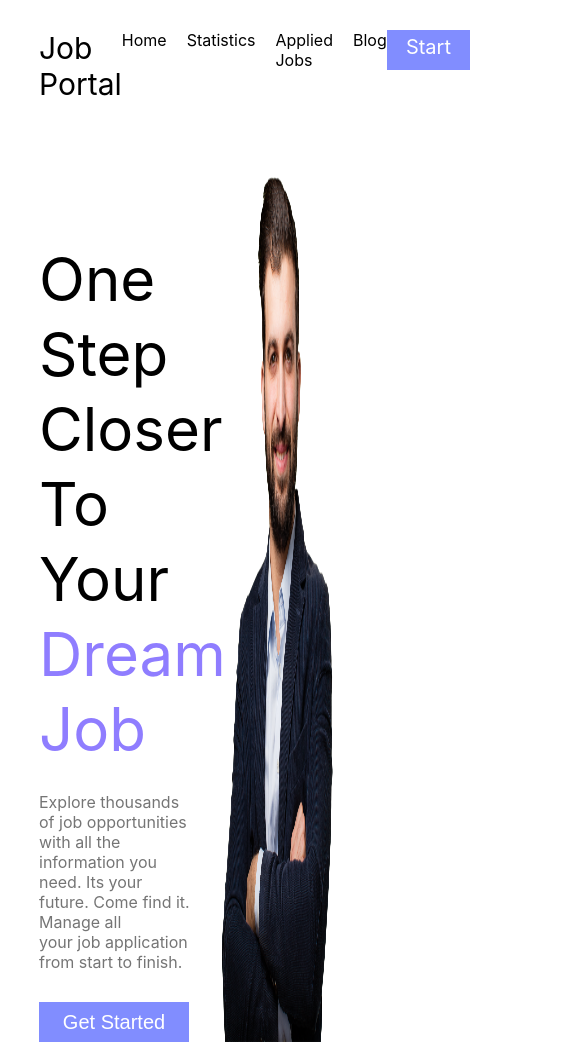
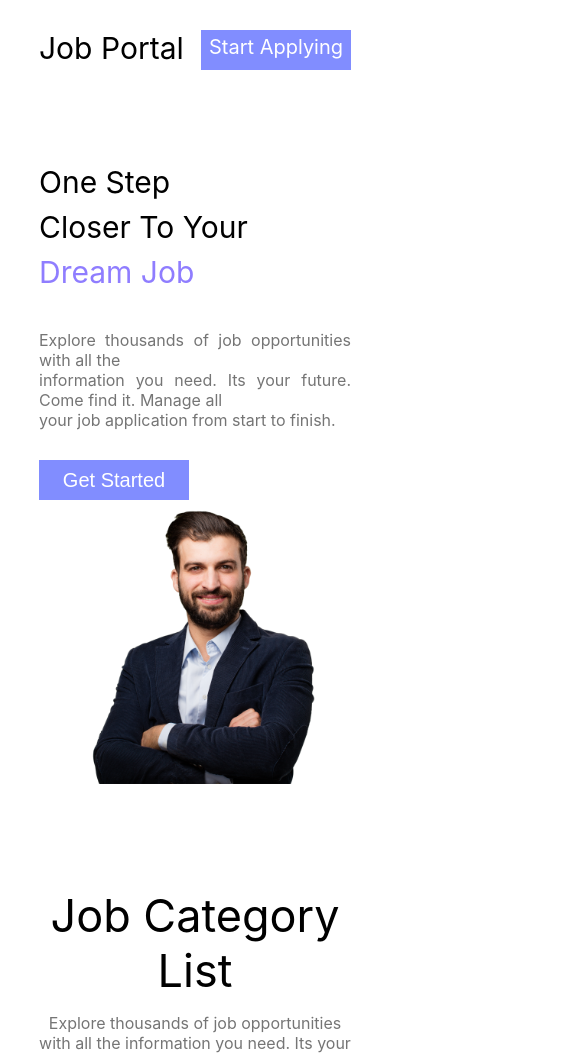
Before and after one commit to HelloAyan/Career-Hub, a React (Create React App) app: page / in a window 390 px wide. Shown: the top 1055 px of the page, 585 px wide, since content can reach past the window. Built offline with nearby package versions, Linux system fonts and the light colour scheme.

Commit message:
Mobile responsive completed for home page

```diff
--- a/src/components/Feature Job/FeaturedJob.module.css
+++ b/src/components/Feature Job/FeaturedJob.module.css
@@ -19,7 +19,6 @@
     column-gap: 25px;
     row-gap: 25px;
     margin-top: 35px;
-
 }
 
 .jobPostSection {
@@ -101,3 +100,19 @@
     cursor: pointer;
     font-size: 20px;
 }
+
+
+/* Responsive part Start */
+@media screen and (max-width: 576px) {
+
+    .featuredJobBodyContainer {
+        width: 100%;
+        height: auto;
+        display: grid;
+        grid-template-columns: repeat(1, 1fr);
+        column-gap: 25px;
+        row-gap: 25px;
+        margin-top: 35px;
+    }
+
+}
--- a/src/components/Header/Header.js
+++ b/src/components/Header/Header.js
@@ -7,9 +7,9 @@ const Header = () => {
         <div className={Styles.headerBody}>
             <div className={Styles.contentArea}>
                 <div className={Styles.contentAreaText}>
-                    <div style={{ marginTop: '100px', lineHeight: '75px' }}> <div>One Step</div>  Closer To Your <div style={{ color: '#8F7DFF' }}>Dream Job </div> </div>
+                    <div className={Styles.contentTitle}> <div>One Step</div>  Closer To Your <div style={{ color: '#8F7DFF' }}>Dream Job </div> </div>
                 </div>
-                <div style={{ marginTop: '25px', color: '#757575' }}>
+                <div className={Styles.contentBody}>
                     <div> Explore thousands of job opportunities with all the </div> <div> information you need. Its your future. Come find it. Manage all </div> <div> your job application from start to finish. </div>
                 </div>
                 <div className={Styles.getStartedBtn}> <button> Get Started</button> </div>
--- a/src/components/Header/Header.module.css
+++ b/src/components/Header/Header.module.css
@@ -37,3 +37,56 @@
     cursor: pointer;
     font-size: 20px;
 }
+
+.contentTitle {
+    margin-top: 100px;
+    line-height: 75px;
+}
+
+.contentBody {
+    margin-top: 35px;
+    color: #757575;
+}
+
+
+
+/* Responsive part Start */
+@media screen and (max-width: 576px) {
+
+    .headerBody {
+        width: 100%;
+        display: flex;
+        flex-direction: column;
+        margin-top: 40px;
+    }
+
+    .contentArea {
+        width: 100%;
+    }
+
+    .imageArea {
+        width: 100%;
+    }
+
+    .contentAreaText {
+        font-size: 30px;
+    }
+
+
+
+    .getStartedBtn {
+        width: 150px;
+        height: 40px;
+        margin-top: 30px;
+    }
+
+    .contentTitle {
+        margin-top: 50px;
+        line-height: 45px;
+    }
+
+    .contentBody {
+        margin-top: 35px;
+        text-align: justify;
+    }
+}
--- a/src/components/Job Category/JobCategory.module.css
+++ b/src/components/Job Category/JobCategory.module.css
@@ -43,3 +43,29 @@
     font-size: 16px;
     color: #A3A3A3;
 }
+
+
+/* Responsive part Start */
+@media screen and (max-width: 576px) {
+
+    .jobTitleSection {
+        width: 100%;
+        height: auto;
+        display: flex;
+        flex-direction: column;
+        row-gap: 30px;
+        align-items: center;
+        justify-content: center;
+        margin-top: 30px;
+
+    }
+
+    .jobCategory {
+        background-color: #F9F9FF;
+        width: 100%;
+        height: auto;
+        border-radius: 10px;
+        padding: 40px 0 40px 40px;
+    }
+
+}
--- a/src/components/Menu/Menu.module.css
+++ b/src/components/Menu/Menu.module.css
@@ -25,3 +25,13 @@
     font-size: 20px;
     cursor: pointer;
 }
+
+
+
+/* Responsive part Start */
+@media screen and (max-width: 576px) {
+
+    .menuContainer {
+        display: none;
+    }
+}
```
